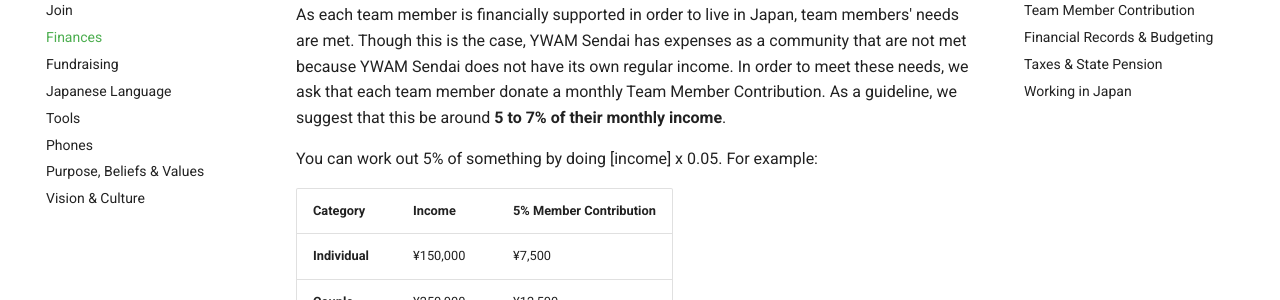
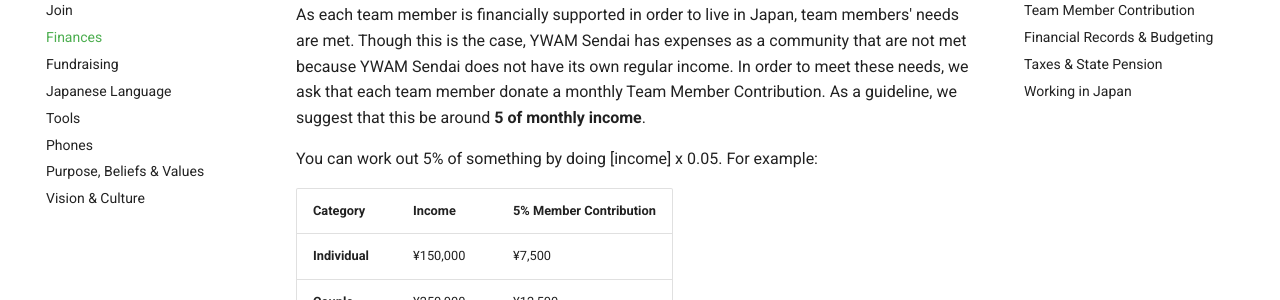
Before and after one commit to ywamsendai/ywamsendai-wiki, an MkDocs documentation site: the page built from docs/finances.md, in a window 1280 px wide and 900 px high, scrolled down 1783 px. Shown: the part 152-452 px from the top of the window. Built offline with MkDocs 1.6.1 and Material for MkDocs 9.7.7, drawn with Linux system fonts in a browser that asks for light colours; comment, search, counter and statistics services are not loaded.

Commit message:
removed ref to 7%

```diff
--- a/docs/finances.md
+++ b/docs/finances.md
@@ -44,7 +44,7 @@
 
 ## Team Member Contribution
 
-As each team member is financially supported in order to live in Japan, team members' needs are met. Though this is the case, YWAM Sendai has expenses as a community that are not met because YWAM Sendai does not have its own regular income. In order to meet these needs, we ask that each team member donate a monthly Team Member Contribution. As a guideline, we suggest that this be around **5 to 7% of their monthly income**.
+As each team member is financially supported in order to live in Japan, team members' needs are met. Though this is the case, YWAM Sendai has expenses as a community that are not met because YWAM Sendai does not have its own regular income. In order to meet these needs, we ask that each team member donate a monthly Team Member Contribution. As a guideline, we suggest that this be around **5 of monthly income**.
 
 You can work out 5% of something by doing [income] x 0.05. For example:
 
```
